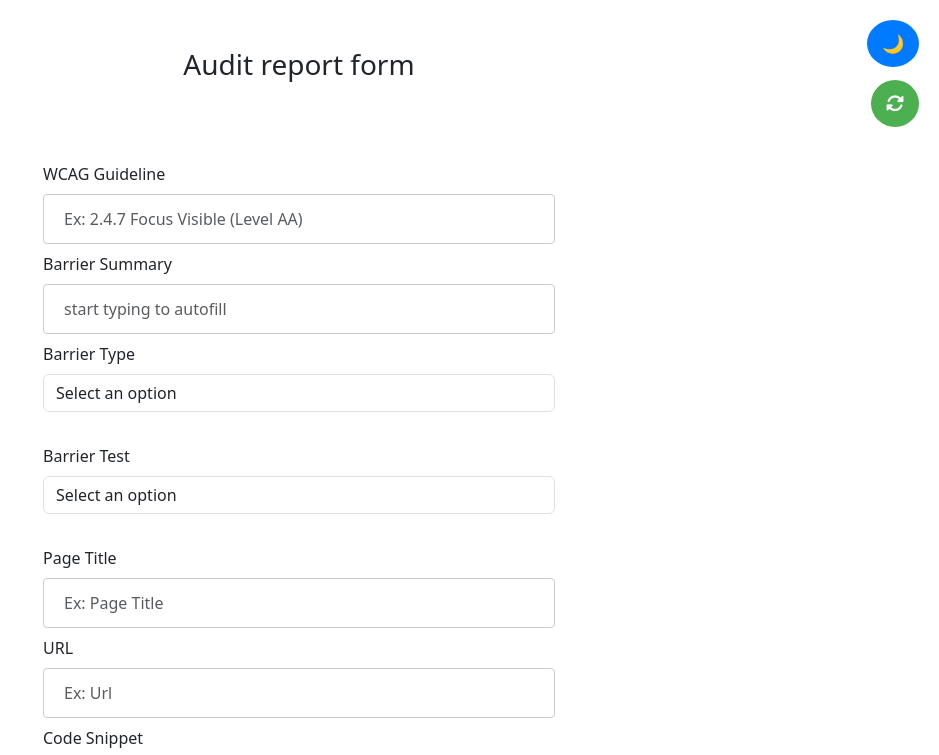
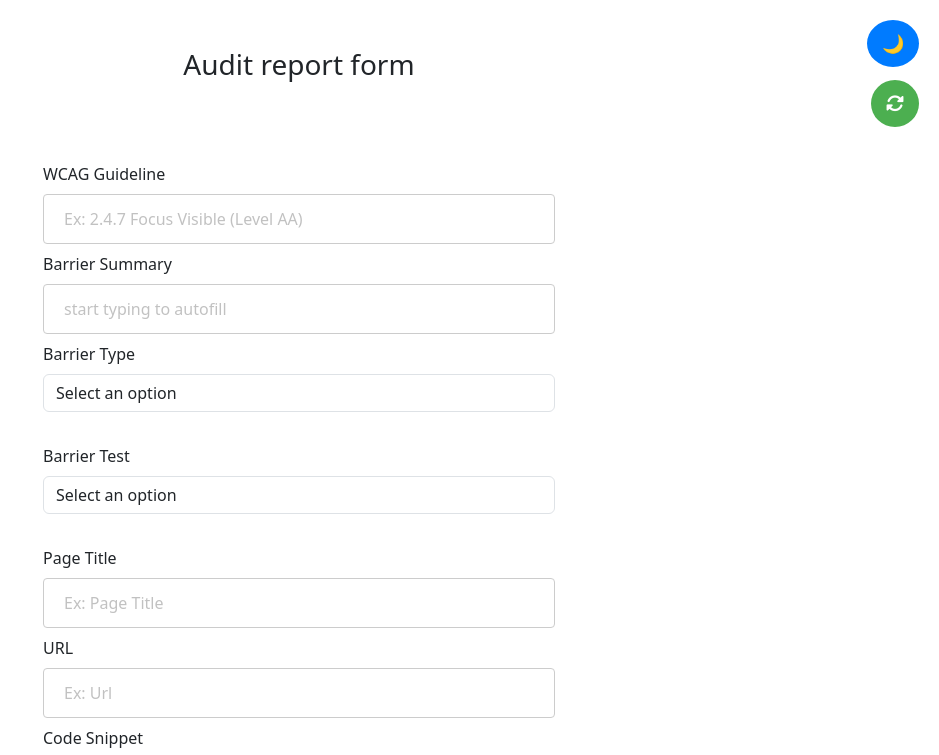
Before and after one commit to ankittiwari2001/audit-form, a website: page public/index.html in a window 1280 px wide. Shown: the top 755 px of the page, without its empty margins (341-1280 px from the left). Drawn offline with nearby package versions, Linux system fonts and the light colour scheme; files whose address does not match are found by name.

Commit message:
changed opacity of placeholders

```diff
--- a/public/style.css
+++ b/public/style.css
@@ -158,3 +158,14 @@ textarea.form-control {
 #scrollButton:hover {
   background-color: #0056b3;
 }
+
+
+/* Style placeholders with light text and reduced opacity */
+input[type="text"]::placeholder,
+input[type="url"]::placeholder,
+input[type="date"]::placeholder,
+select::placeholder,
+textarea::placeholder {
+  color: #999; /* Light color */
+  opacity: 0.6; /* Adjust the opacity level as needed (0.0 - 1.0) */
+}
```
